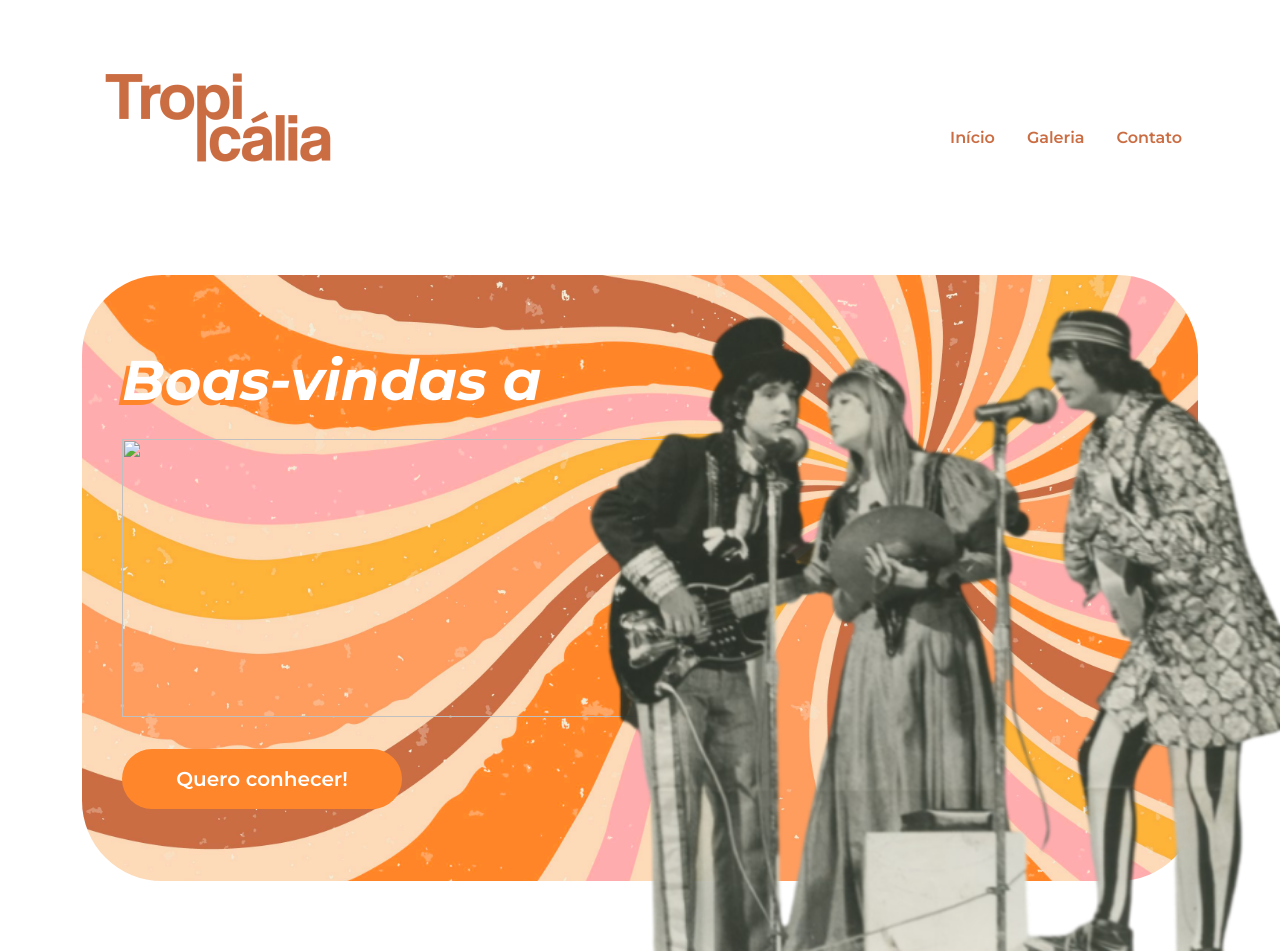
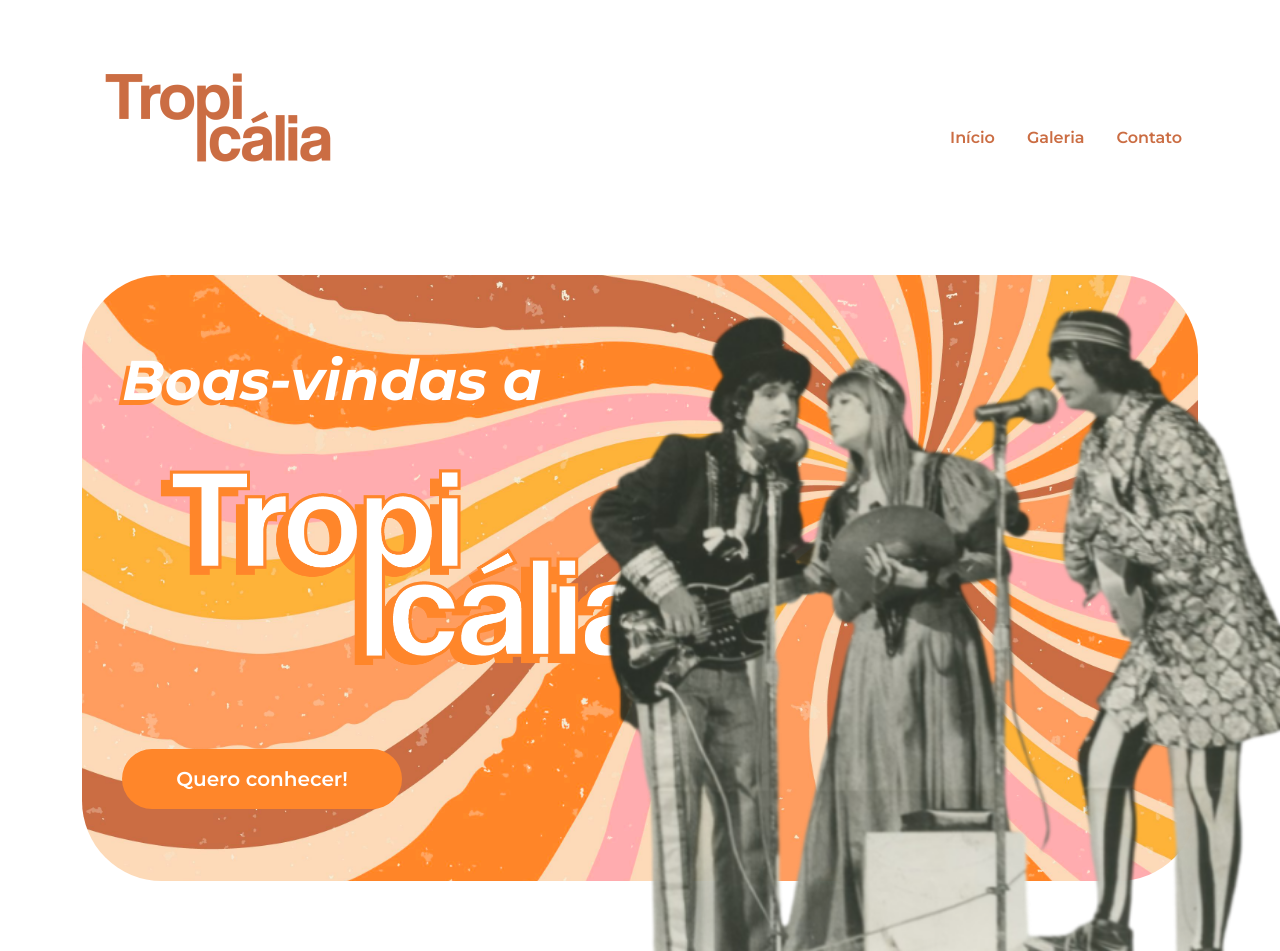
Before and after one commit to Analopesgabriel/Alura--Tropic-lia, a plain HTML site: page index.html in a window 1280 px wide. Shown: the top 951 px of the page. Drawn offline with nearby package versions, Linux system fonts and the light colour scheme; a script that the page names is missing; files whose address does not match are found by name.

Commit message:
Add files via upload

```diff
--- a/index.html
+++ b/index.html
@@ -33,7 +33,7 @@
             <div class="inicio-fundo d-flex justify-content-between align-items-center">
                 <div class="esquerda-conteudo">
                     <h1 class="display-4 text-white fst-italic fw-bold">Boas-vindas a</h1>
-                    <img src="img/logo-2.png" class="mb-3" width="563"
+                    <img src="logo-2.png" class="mb-3" width="563"
                         height="278" loading="lazy">
                     <a href="#tropicalia"
                         class="btn btn-primary btn-lg botao-inicio fw-semibold">Quero
```
